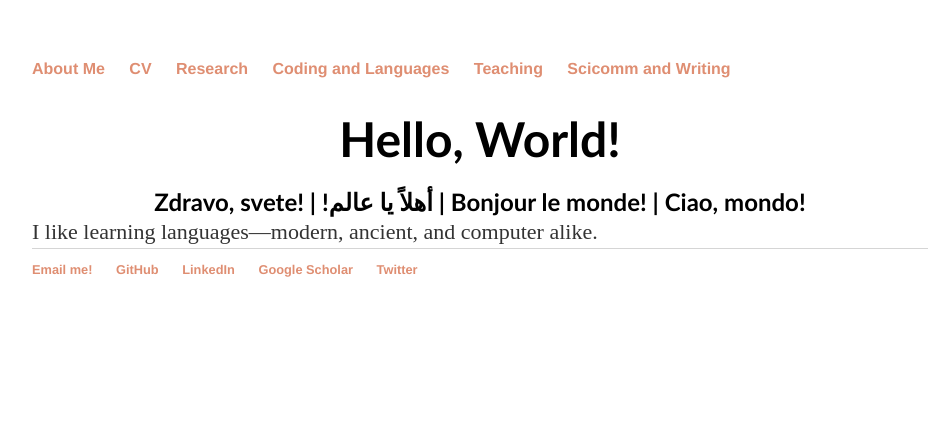
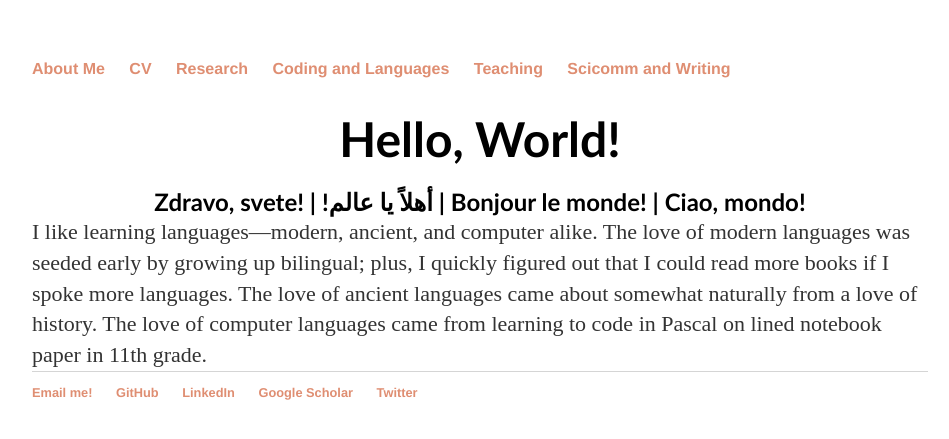
Before and after one commit to lunazagor/lunazagor.github.io, a Jekyll site: the page built from code-lang/index.html, in a window 1280 px wide. Shown: the top 439 px of the page, without its empty margins (160-1109 px from the left). Built offline with Jekyll 4.4.1, drawn with Linux system fonts in a browser that asks for light colours.

Commit message:
Update index.html

```diff
--- a/code-lang/index.html
+++ b/code-lang/index.html
@@ -11,7 +11,7 @@ title: Coding and Languages
 <h1 style="text-align:center;font-family:optima;margin-bottom:0.0em"> Hello, World! </h1>
 <h2 style="text-align:center;font-family:optima;margin-bottom:0.0em"> Zdravo, svete! | !أهلاً يا عالم | Bonjour le monde! | Ciao, mondo! </h2>
 
-<p style="text-align:left;font-size:22px; display: inline"> I like learning languages—modern, ancient, and computer alike.  </p>
+<p style="text-align:left;font-size:22px; display: inline"> I like learning languages—modern, ancient, and computer alike. The love of modern languages was seeded early by growing up bilingual; plus, I quickly figured out that I could read more books if I spoke more languages. The love of ancient languages came about somewhat naturally from a love of history. The love of computer languages came from learning to code in Pascal on lined notebook paper in 11th grade. </p>
 
 
 
```
